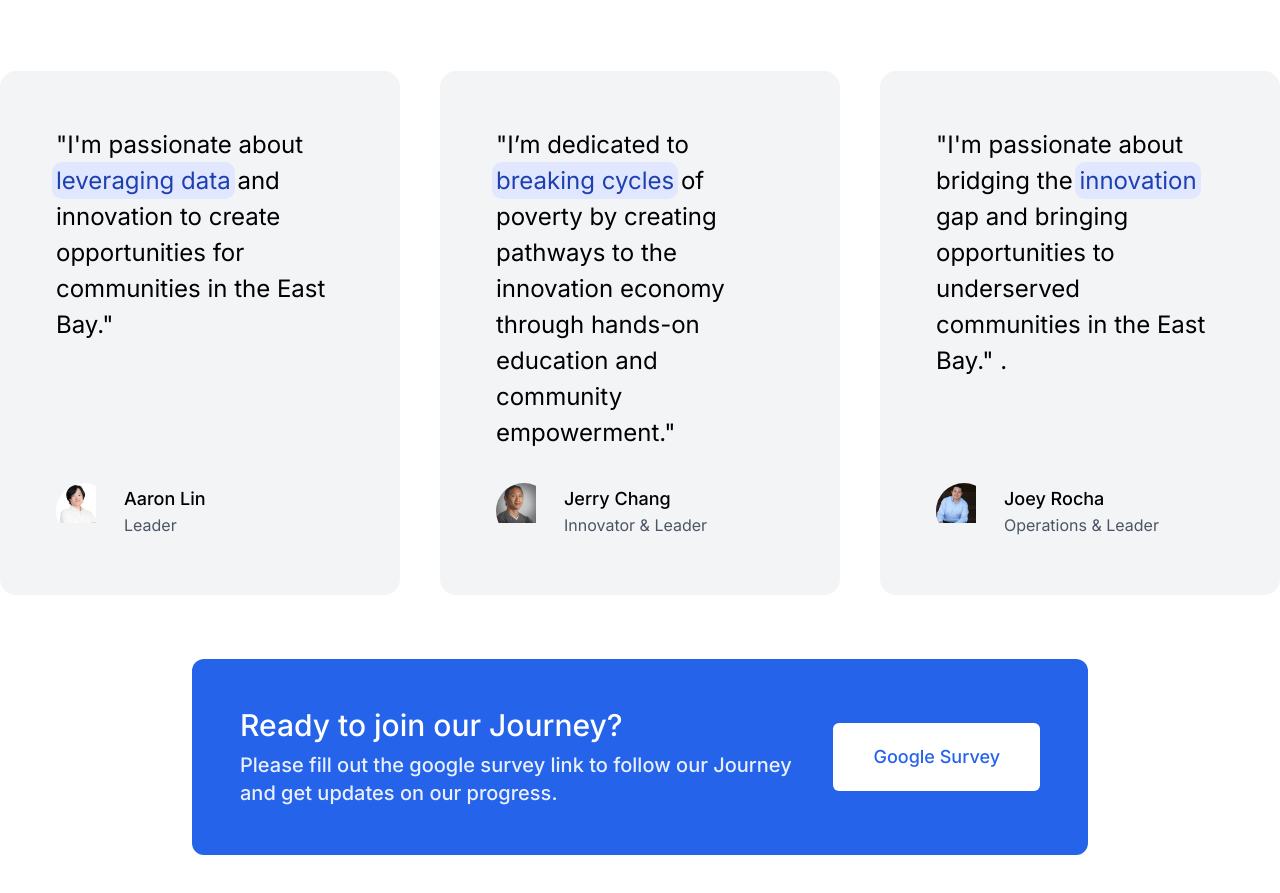
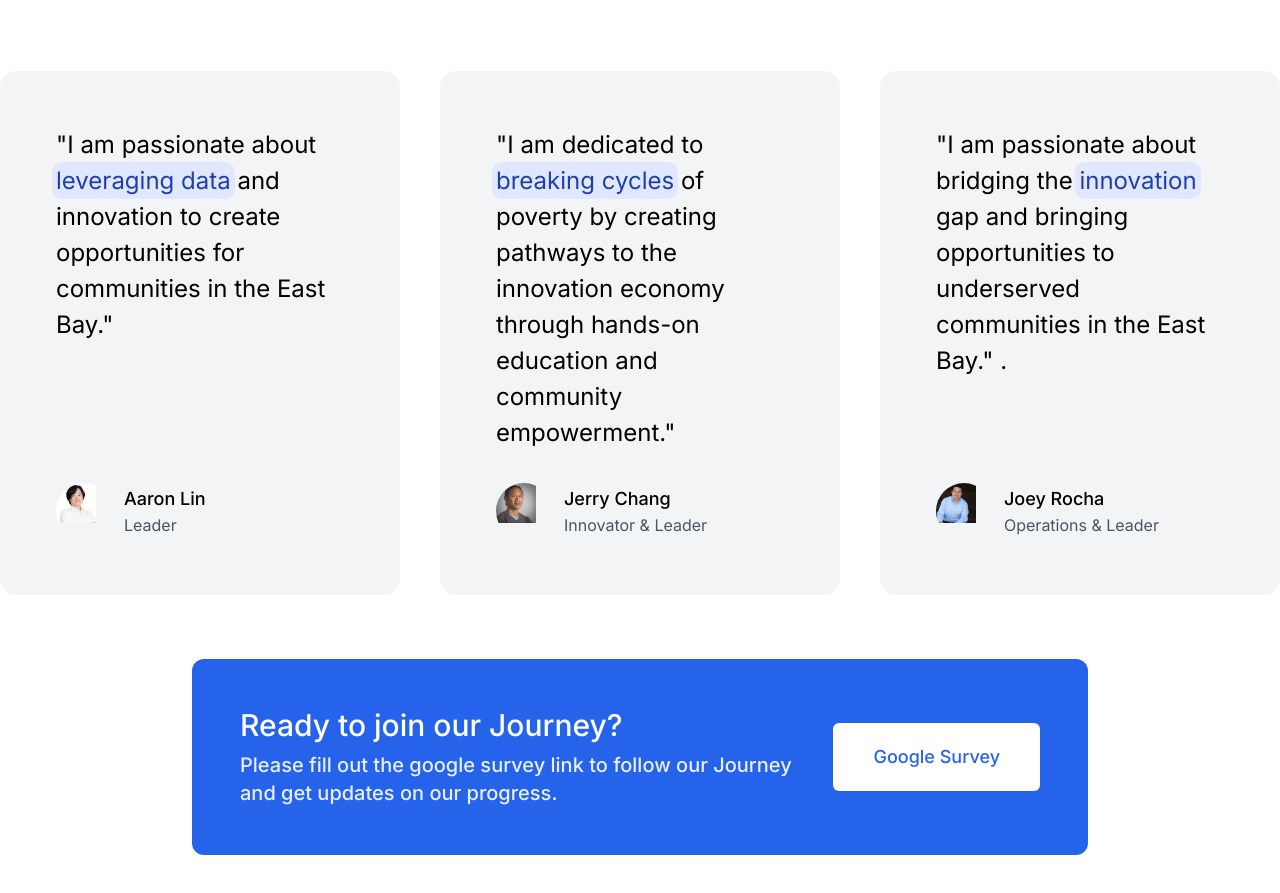
Before and after one commit to joeyrocha/startupeastbay, a Next.js app: page / in a window 1280 px wide. Shown: the part 1832-2725 px from the top of the page. Built offline with nearby package versions, Linux system fonts and the light colour scheme.

Commit message:
removed the '

```diff
--- a/src/components/Testimonials.tsx
+++ b/src/components/Testimonials.tsx
@@ -13,7 +13,7 @@ export const Testimonials = () => {
         <div className="lg:col-span-2 xl:col-auto">
           <div className="flex flex-col justify-between w-full h-full bg-gray-100 px-14 rounded-2xl py-14 dark:bg-trueGray-800">
             <p className="text-2xl leading-normal ">
-            "I'm passionate about <Mark>leveraging data</Mark> and innovation to create opportunities for communities in the East Bay."
+            "I am passionate about <Mark>leveraging data</Mark> and innovation to create opportunities for communities in the East Bay."
             </p>
 
             <Avatar
@@ -26,7 +26,7 @@ export const Testimonials = () => {
         <div className="">
           <div className="flex flex-col justify-between w-full h-full bg-gray-100 px-14 rounded-2xl py-14 dark:bg-trueGray-800">
             <p className="text-2xl leading-normal ">
-            "I’m dedicated to <Mark>breaking cycles</Mark> of poverty by creating pathways to the innovation economy through hands-on education and community empowerment."
+            "I am dedicated to <Mark>breaking cycles</Mark> of poverty by creating pathways to the innovation economy through hands-on education and community empowerment."
             </p>
 
             <Avatar
@@ -39,7 +39,7 @@ export const Testimonials = () => {
         <div className="">
           <div className="flex flex-col justify-between w-full h-full bg-gray-100 px-14 rounded-2xl py-14 dark:bg-trueGray-800">
             <p className="text-2xl leading-normal ">
-            "I'm passionate about bridging the <Mark>innovation</Mark> gap and bringing opportunities to underserved communities in the East Bay."
+            "I am passionate about bridging the <Mark>innovation</Mark> gap and bringing opportunities to underserved communities in the East Bay."
 
 
 
```
